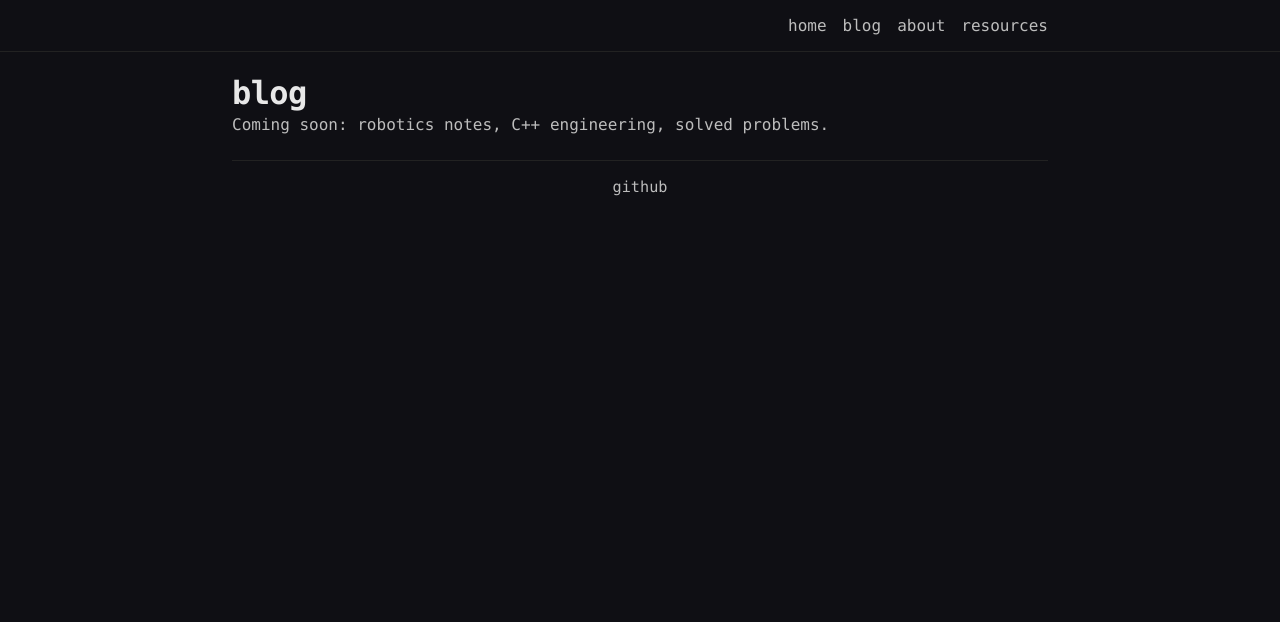
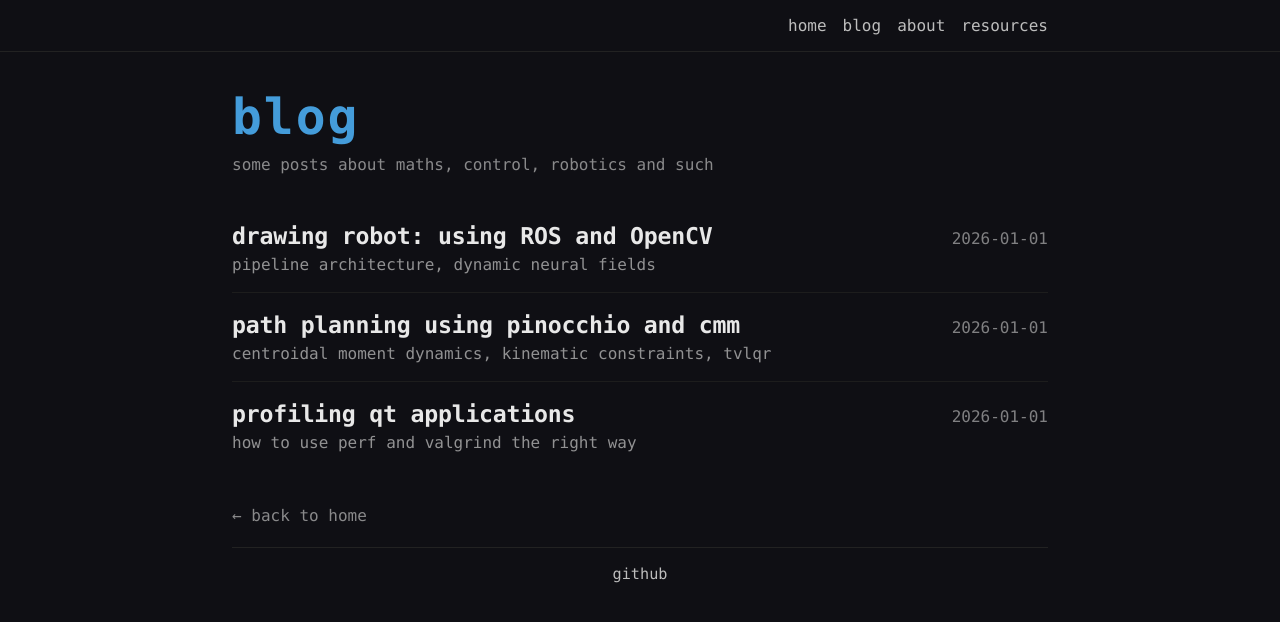
Before and after one commit to jssilvaa/portfolio-website, a plain HTML site: page static/pages/blog.html in a window 1280 px wide. Drawn offline with Linux system fonts and the light colour scheme.

Commit message:
blog section

```diff
--- a/static/css/style.css
+++ b/static/css/style.css
@@ -3,13 +3,15 @@
   --muted: #bdbdbd;
   --bg: #0f0f14;
   --accent: #b38cff;
-  --cyan: #89dceb;
-  --green: #a6e3a1;
+  --cyan: #89c2eb;
+  --dark-blue: #449cda;
+  --green: #15890a;
   --yellow: #f9e2af;
   --line: #1d1d1d;
 }
 
-html, body {
+html,
+body {
   margin: 0;
   padding: 0;
   background: var(--bg);
@@ -17,10 +19,17 @@ html, body {
   font-family: ui-monospace, SFMono-Regular, Menlo, Monaco, Consolas, monospace;
 }
 
-* { box-sizing: border-box; }
+* {
+  box-sizing: border-box;
+}
 
-a { color: var(--cyan); text-decoration: none; }
-a:hover { text-decoration: underline; }
+a {
+  color: var(--cyan);
+  text-decoration: none;
+}
+a:hover {
+  text-decoration: underline;
+}
 
 .nav {
   display: flex;
@@ -48,12 +57,40 @@ a:hover { text-decoration: underline; }
   max-width: 860px;
   padding: 22px;
   margin: 0 auto;
+  animation: fadeIn 250ms ease-out;
 }
 
-h1 { font-size: 2rem; margin: 0; letter-spacing: -0.02em; }
-h2 { margin: 0 0 10px; font-size: 1.05rem; font-weight: 600; color: var(--fg); }
-p { color: var(--muted); line-height: 1.6; margin: 0 0 8px; }
-li { color: var(--muted); line-height: 1.6; }
+@keyframes fadeIn {
+  from {
+    opacity: 0;
+    transform: translateY(2px);
+  }
+  to {
+    opacity: 1;
+    transform: translateY(0);
+  }
+}
+
+h1 {
+  font-size: 2rem;
+  margin: 0;
+  letter-spacing: -0.02em;
+}
+h2 {
+  margin: 0 0 10px;
+  font-size: 1.05rem;
+  font-weight: 600;
+  color: var(--fg);
+}
+p {
+  color: var(--muted);
+  line-height: 1.6;
+  margin: 0 0 8px;
+}
+li {
+  color: var(--muted);
+  line-height: 1.6;
+}
 
 .hero {
   padding: 12px 0 8px;
@@ -134,7 +171,9 @@ li { color: var(--muted); line-height: 1.6; }
   letter-spacing: 0.01em;
 }
 
-.muted { color: var(--muted); }
+.muted {
+  color: var(--muted);
+}
 
 /* Lists inside cards */
 .list {
@@ -177,7 +216,7 @@ li { color: var(--muted); line-height: 1.6; }
 .panel-title {
   text-transform: lowercase;
   letter-spacing: 0.04em;
-  color: var(--cyan);
+  color: var(--dark-blue);
   font-weight: 600;
 }
 
@@ -337,3 +376,99 @@ li { color: var(--muted); line-height: 1.6; }
   color: var(--cyan);
   text-decoration: none;
 }
+
+/* Blog page (index list) */
+.blog-header {
+  margin-top: 14px;
+  margin-bottom: 26px;
+}
+
+.blog-page-title {
+  margin: 0 0 6px;
+  font-size: 3.1rem;
+  text-transform: lowercase;
+  letter-spacing: 0.04em;
+  color: var(--dark-blue);
+  font-weight: 600;
+}
+
+.blog-page-subtitle {
+  margin: 0;
+  max-width: 62ch;
+  opacity: 0.7;
+}
+
+.blog-index {
+  margin-top: 16px;
+}
+
+.blog-item {
+  padding: 18px 0;
+}
+
+.blog-item + .blog-item {
+  border-top: 1px solid var(--line);
+}
+
+.blog-item-top {
+  display: flex;
+  align-items: baseline;
+  justify-content: space-between;
+  gap: 18px;
+}
+
+.blog-item-title {
+  margin: 0;
+  font-size: 1.45rem;
+  font-weight: 600;
+  letter-spacing: -0.01em;
+}
+
+.blog-item-link {
+  color: var(--fg);
+  text-decoration: none;
+}
+
+.blog-item-link:hover {
+  color: var(--cyan);
+  text-decoration: none;
+}
+
+.blog-item-date {
+  color: var(--muted);
+  opacity: 0.65;
+  font-variant-numeric: tabular-nums;
+  white-space: nowrap;
+}
+
+.blog-item-sub {
+  margin-top: 6px;
+  color: var(--muted);
+  opacity: 0.75;
+}
+
+.back-link {
+  display: inline-block;
+  margin-top: 36px;
+  color: var(--muted);
+  opacity: 0.7;
+  text-decoration: none;
+}
+
+.back-link:hover {
+  color: var(--cyan);
+  opacity: 1;
+  text-decoration: none;
+}
+
+@media (max-width: 560px) {
+  .blog-page-title {
+    font-size: 2.5rem;
+  }
+
+  .blog-item-top {
+    flex-direction: column;
+    align-items: flex-start;
+    gap: 6px;
+  }
+}
--- a/static/pages/blog.html
+++ b/static/pages/blog.html
@@ -1,10 +1,11 @@
-<!doctype html>
+<!DOCTYPE html>
 <html>
   <head>
     <meta charset="utf-8" />
-    <title>zzzmiguel — Blog</title>
+    <title>zzzmiguel — blog</title>
     <link rel="stylesheet" href="/css/style.css" />
   </head>
+
   <body>
     <nav class="nav">
       <a href="/">home</a>
@@ -14,11 +15,61 @@
     </nav>
 
     <main class="container">
-      <h1>blog</h1>
-      <p>Coming soon: robotics notes, C++ engineering, solved problems.</p>
+      <header class="blog-header">
+        <h1 class="blog-page-title">blog</h1>
+        <p class="blog-page-subtitle">
+          some posts about maths, control, robotics and such
+        </p>
+      </header>
+
+      <section class="blog-index" aria-label="Blog posts">
+        <article class="blog-item">
+          <div class="blog-item-top">
+            <h2 class="blog-item-title">
+              <a class="blog-item-link" href="#"
+                >drawing robot: using ROS and OpenCV</a
+              >
+            </h2>
+            <div class="blog-item-date">2026-01-01</div>
+          </div>
+          <div class="blog-item-sub">
+            pipeline architecture, dynamic neural fields
+          </div>
+        </article>
+
+        <article class="blog-item">
+          <div class="blog-item-top">
+            <h2 class="blog-item-title">
+              <a class="blog-item-link" href="#"
+                >path planning using pinocchio and cmm</a
+              >
+            </h2>
+            <div class="blog-item-date">2026-01-01</div>
+          </div>
+          <div class="blog-item-sub">
+            centroidal moment dynamics, kinematic constraints, tvlqr
+          </div>
+        </article>
+
+        <article class="blog-item">
+          <div class="blog-item-top">
+            <h2 class="blog-item-title">
+              <a class="blog-item-link" href="#">profiling qt applications</a>
+            </h2>
+            <div class="blog-item-date">2026-01-01</div>
+          </div>
+          <div class="blog-item-sub">
+            how to use perf and valgrind the right way
+          </div>
+        </article>
+      </section>
+
+      <a class="back-link" href="/">← back to home</a>
 
       <footer class="footer">
-        <a class="footer-link" href="https://github.com/jssilvaa" rel="me">github</a>
+        <a class="footer-link" href="https://github.com/jssilvaa" rel="me"
+          >github</a
+        >
       </footer>
     </main>
   </body>
```
Also changed, not shown: static/pages/index.html (+64 -23 lines), 2 other files.
